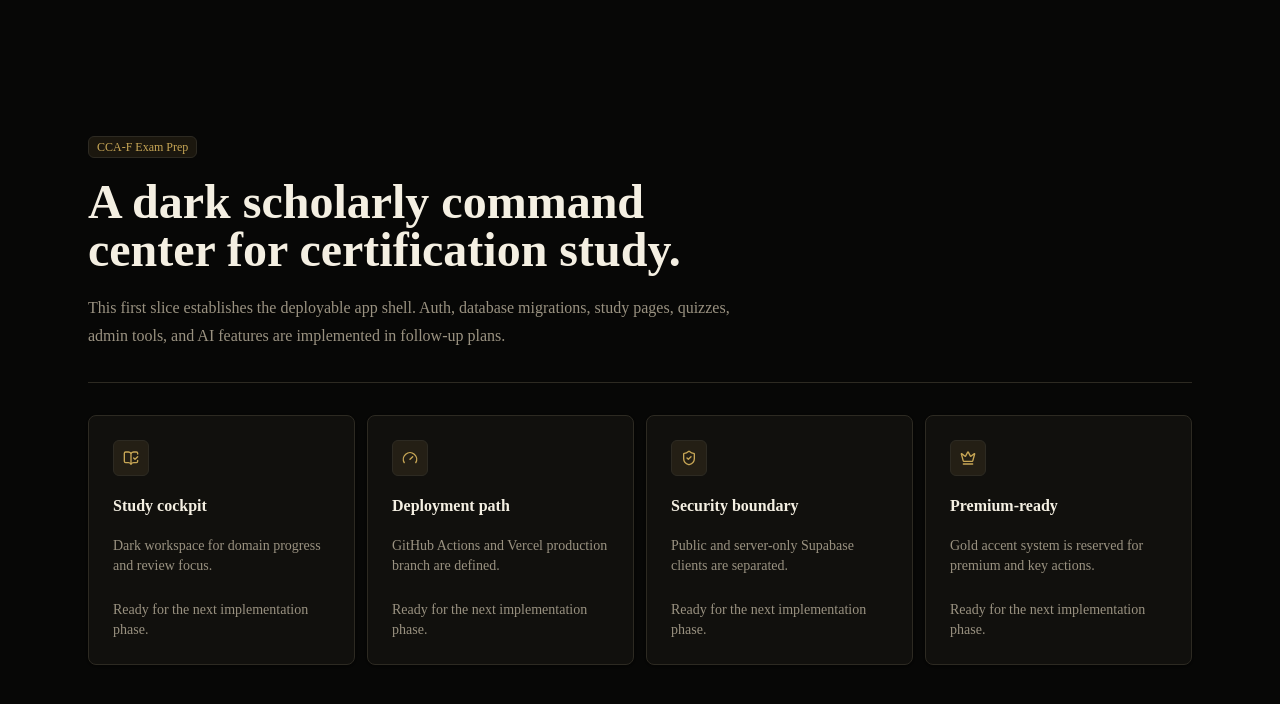
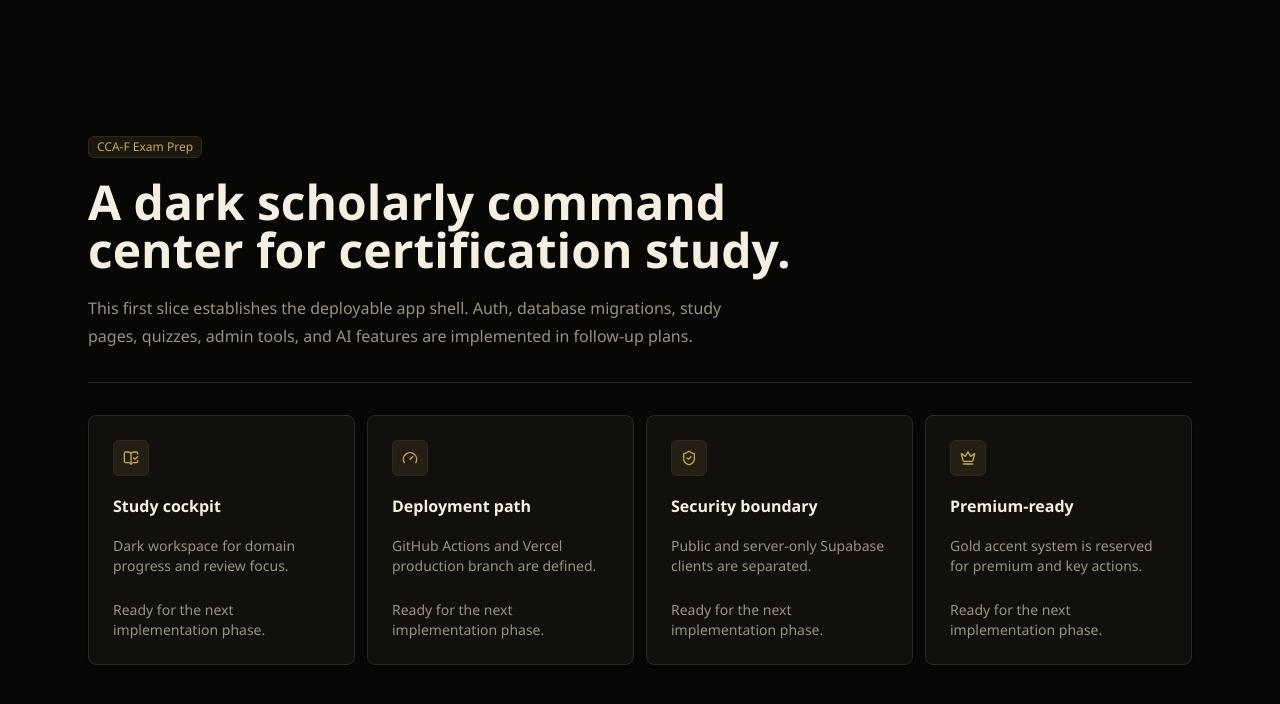
Before and after one commit to wofylo/codex-workshop, a Next.js app: page / in a window 1280 px wide. Shown: the top 704 px of the page. Built offline with nearby package versions, Linux system fonts and the light colour scheme.

Commit message:
fix: make foundation build deterministic

```diff
--- a/src/app/globals.css
+++ b/src/app/globals.css
@@ -1,6 +1,5 @@
 @import "tailwindcss";
 @import "tw-animate-css";
-@import "shadcn/tailwind.css";
 
 @custom-variant dark (&:is(.dark *));
 
@@ -63,8 +62,9 @@
   --radius-sm: calc(var(--radius) - 4px);
   --radius-md: calc(var(--radius) - 2px);
   --radius-lg: var(--radius);
-  --font-heading: var(--font-sans);
-  --font-sans: var(--font-sans);
+  --font-heading: "Aptos Display", "Segoe UI", sans-serif;
+  --font-sans: "Aptos", "Segoe UI", sans-serif;
+  --font-mono: "Cascadia Code", "Consolas", monospace;
   --color-sidebar-ring: var(--sidebar-ring);
   --color-sidebar-border: var(--sidebar-border);
   --color-sidebar-accent-foreground: var(--sidebar-accent-foreground);
@@ -94,6 +94,7 @@ body {
     radial-gradient(circle at top left, rgba(200, 167, 86, 0.16), transparent 34rem),
     linear-gradient(180deg, #090806 0%, var(--background) 34rem);
   color: var(--foreground);
+  font-family: var(--font-sans);
 }
 
 ::selection {
--- a/src/app/layout.tsx
+++ b/src/app/layout.tsx
@@ -1,16 +1,5 @@
 import type { Metadata } from "next";
-import { Geist, Geist_Mono } from "next/font/google";
 import "./globals.css";
-
-const geistSans = Geist({
-  variable: "--font-geist-sans",
-  subsets: ["latin"],
-});
-
-const geistMono = Geist_Mono({
-  variable: "--font-geist-mono",
-  subsets: ["latin"],
-});
 
 export const metadata: Metadata = {
   title: "CCA-F Exam Prep",
@@ -24,9 +13,7 @@ export default function RootLayout({
 }>) {
   return (
     <html lang="en">
-      <body className={`${geistSans.variable} ${geistMono.variable} antialiased`}>
-        {children}
-      </body>
+      <body>{children}</body>
     </html>
   );
 }
```
